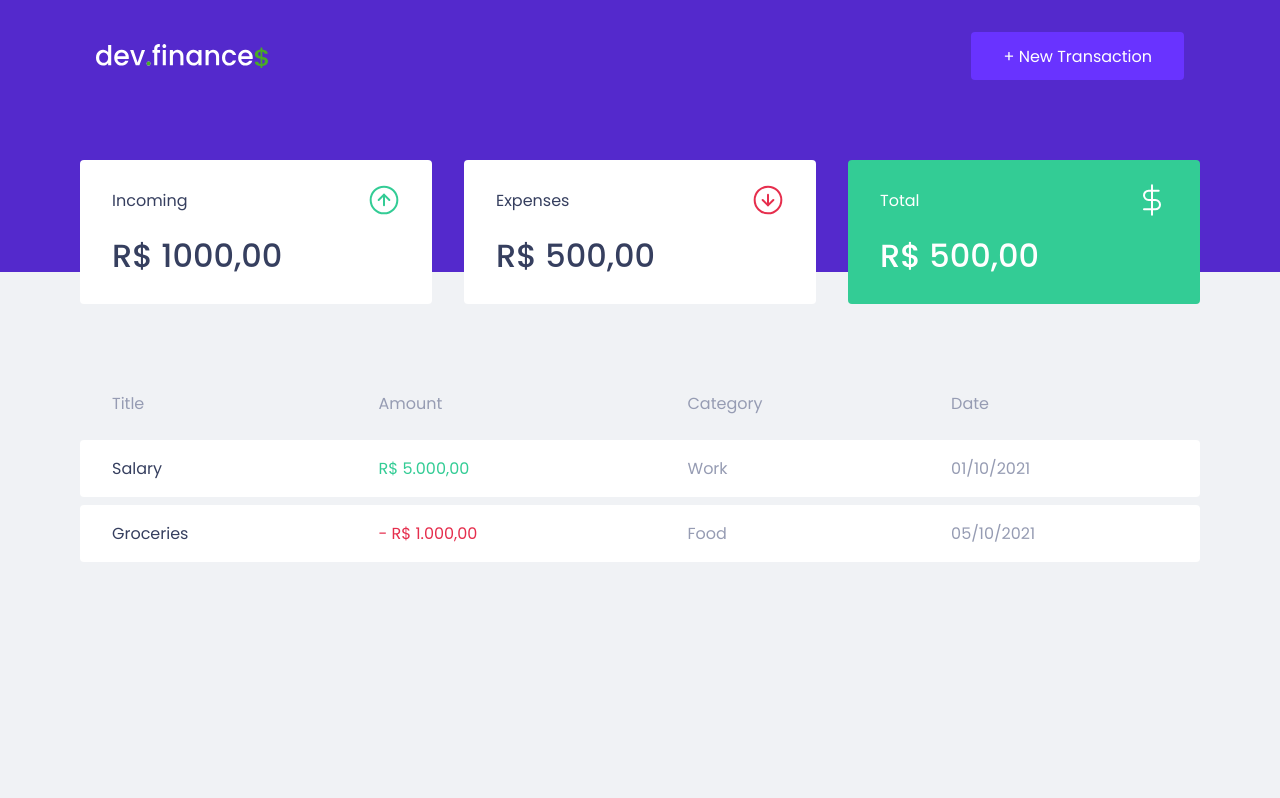
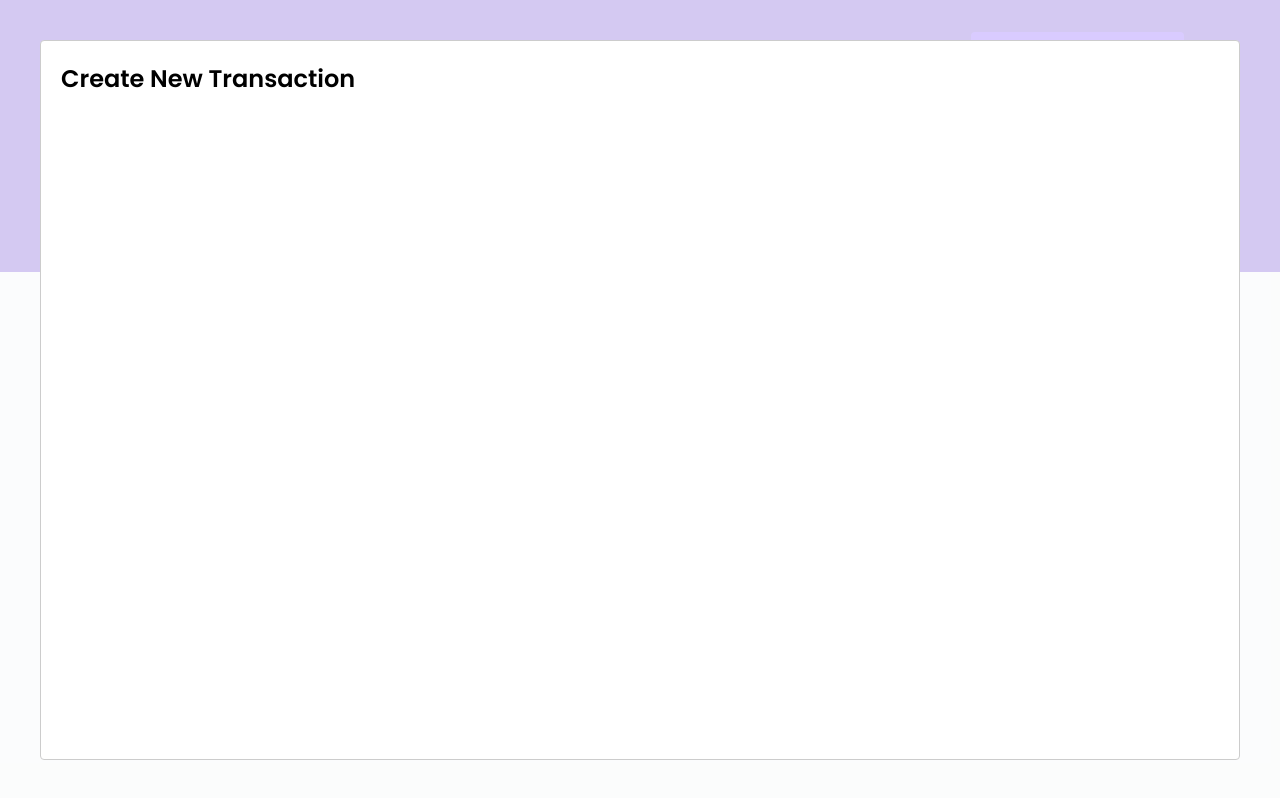
Before and after one commit to driellyps/devfinances2.0, a React (Create React App) app: page / in a window 1280 px wide. Both pictures are taken after a click on the button "+ New Transaction". Built offline with nearby package versions, Linux system fonts and the light colour scheme; no server answers; what miragejs would draw is missing.

Commit message:
new transaction modal

```diff
--- a/package.json
+++ b/package.json
@@ -14,6 +14,7 @@
     "miragejs": "^0.1.42",
     "react": "^17.0.2",
     "react-dom": "^17.0.2",
+    "react-modal": "^3.14.3",
     "react-scripts": "4.0.3",
     "styled-components": "^5.3.1",
     "typescript": "^4.1.2",
@@ -27,6 +28,7 @@
     "@types/node": "^12.0.0",
     "@types/react": "^17.0.0",
     "@types/react-dom": "^17.0.0",
+    "@types/react-modal": "^3.12.1",
     "@types/styled-components": "^5.1.14",
     "typescript": "^4.1.2"
   },
--- a/src/App.tsx
+++ b/src/App.tsx
@@ -1,12 +1,32 @@
+import { useState } from 'react'
+import Modal from 'react-modal'
 import { GlobalStyle } from "./styles/global"
 import { Header } from "./components/Header"
 import { Dashboard } from "./components/Dashboard"
 
+Modal.setAppElement('#root');
+
 export function App() {
+  const [showTransactionModal, setShowTransactionModal] = useState(false)
+
+  function handleOpenNewTransactionModal() {
+		setShowTransactionModal(true)
+	}
+
+	function handleCloseNewTransactionModal() {
+		setShowTransactionModal(false)
+	}
+
   return (
     <>
       <GlobalStyle />
-      <Header />
+      <Header onOpenTransactionModal={handleOpenNewTransactionModal} />
+      <Modal
+        isOpen={showTransactionModal}
+        onRequestClose={handleCloseNewTransactionModal}
+      >
+        <h2>Create New Transaction</h2>
+      </Modal>
       <Dashboard />
     </>
   );
--- a/src/components/Header/index.tsx
+++ b/src/components/Header/index.tsx
@@ -1,12 +1,16 @@
 import logoImg from '../../assets/logo.svg'
 import { Container, Content } from './styles'
 
-export function Header() {
+interface HeaderProps {
+  onOpenTransactionModal: () => void;
+}
+
+export function Header({ onOpenTransactionModal }: HeaderProps) {
   return (
     <Container>
       <Content>
         <img src={logoImg} alt="dev.finances"/>
-        <button type="button">
+        <button type="button" onClick={onOpenTransactionModal}>
           + New Transaction
         </button>
       </Content>
```
Also changed, not shown: 1 other file (tests, documents, lock files or other folders).
